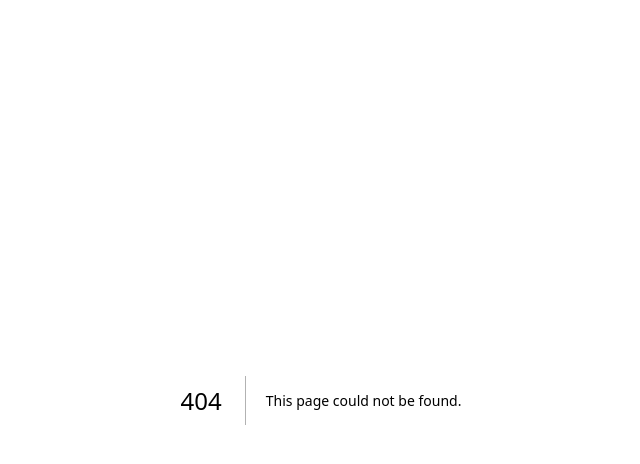
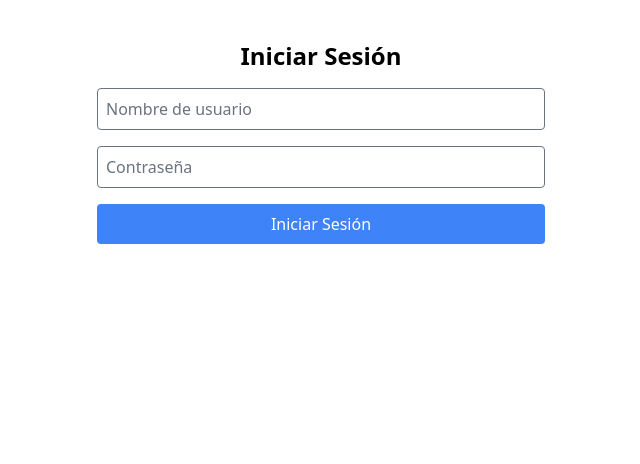
Before and after one commit to Waldid32/publicidad-modelos, a Next.js app: page /login in a window 1280 px wide. Before the commit this address had no page. Shown: the top 464 px of the page, without its empty margins (319-959 px from the left). Built offline with nearby package versions, Linux system fonts and the light colour scheme.

Commit message:
feat: login - falta desing

```diff
--- /dev/null
+++ b/actions/loginAction.ts
@@ -0,0 +1,36 @@
+"use server";
+
+import axios from "axios";
+import { cookies } from "next/headers";
+
+export async function loginAction({
+  nombreUsuario,
+  password,
+}: {
+  nombreUsuario: string;
+  password: string;
+}) {
+  try {
+    // Llamada al endpoint de autenticación
+    const { data } = await axios.post(`${process.env.API_URL}/auth/login`, {
+      nombreUsuario,
+      password,
+    });
+
+    // Almacena el token y el rol en cookies
+    (await cookies()).set("access_token", data.access_token, {
+      httpOnly: true,
+    });
+    (await cookies()).set("role", data.user.rol, { httpOnly: true });
+
+    // Devuelve el rol para redireccionar
+    return {
+      success: true,
+      role: data.user.rol,
+      username: data.user.nombreUsuario,
+    };
+  } catch (error) {
+    // Manejo de errores
+    return { success: false, message: "Credenciales incorrectas" };
+  }
+}
--- /dev/null
+++ b/app/login/page.tsx
@@ -0,0 +1,62 @@
+"use client";
+
+import { useState, useTransition } from "react";
+import { useRouter } from "next/navigation";
+import { toast } from "sonner";
+import { loginAction } from "@/actions/loginAction";
+
+export default function Login() {
+  const [nombreUsuario, setNombreUsuario] = useState("");
+  const [password, setPassword] = useState("");
+  const [isPending, startTransition] = useTransition();
+  const router = useRouter();
+
+  const handleSubmit = async (e: React.FormEvent) => {
+    e.preventDefault();
+
+    // Llama a la server action
+    startTransition(async () => {
+      const result = await loginAction({ nombreUsuario, password });
+
+      if (result.success) {
+        toast.success(`Bienvenido, ${result.username}`);
+
+        // Redirige según el rol
+        if (result.role === "admin") router.push("/admin");
+        if (result.role === "cliente") router.push("/cliente");
+        if (result.role === "modelo") router.push("/modelo");
+      } else {
+        toast.error(result.message);
+      }
+    });
+  };
+
+  return (
+    <form onSubmit={handleSubmit} className="max-w-md mx-auto mt-10">
+      <h1 className="text-2xl font-bold text-center mb-4">Iniciar Sesión</h1>
+      <input
+        type="text"
+        placeholder="Nombre de usuario"
+        value={nombreUsuario}
+        onChange={(e) => setNombreUsuario(e.target.value)}
+        className="block w-full p-2 mb-4 border rounded"
+        required
+      />
+      <input
+        type="password"
+        placeholder="Contraseña"
+        value={password}
+        onChange={(e) => setPassword(e.target.value)}
+        className="block w-full p-2 mb-4 border rounded"
+        required
+      />
+      <button
+        type="submit"
+        className="w-full bg-blue-500 text-white px-4 py-2 rounded"
+        disabled={isPending}
+      >
+        {isPending ? "Cargando..." : "Iniciar Sesión"}
+      </button>
+    </form>
+  );
+}
```
